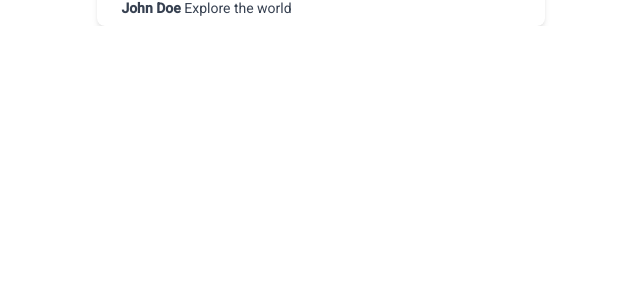
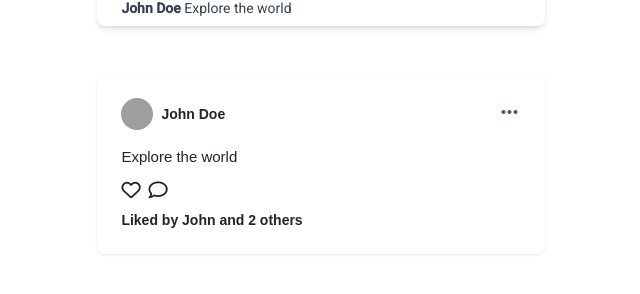
Before and after one commit to Antonio-Lucian-Popa/Socialize-FE, an Angular app: page /user-profile/1 in a window 1280 px wide. Shown: the part 1138-1432 px from the top of the page, without its empty margins (328-968 px from the left). Before the commit the page ends 1212 px from the top, so only its background shows below. Built offline with nearby package versions, Linux system fonts and the light colour scheme; grey boxes are pictures that could not be loaded.

Commit message:
Added post without images

```diff
--- a/src/app/shared/header/header.component.html
+++ b/src/app/shared/header/header.component.html
@@ -47,7 +47,7 @@
               </svg>
             </button>
 
-            <app-notification-card *ngIf="isNotificationCardOpened" class="absolute notification-card ml-3"></app-notification-card>
+            <app-notification-card *ngIf="isNotificationCardOpened" class="absolute notification-card ml-3" (isClosed)="checkNotificationOpeningStatus($event)"></app-notification-card>
 
             <!-- Profile dropdown -->
             <div class="relative ml-3">
--- a/src/app/shared/header/header.component.ts
+++ b/src/app/shared/header/header.component.ts
@@ -55,4 +55,9 @@ export class HeaderComponent implements OnInit {
     this.router.navigate(['/home']);
   }
 
+  checkNotificationOpeningStatus(event: any): void {
+    if (this.isNotificationCardOpened) {
+      this.isNotificationCardOpened = false;
+    }
+  }
 }
--- a/src/app/shared/notification-card/notification-card.component.html
+++ b/src/app/shared/notification-card/notification-card.component.html
@@ -2,7 +2,7 @@
 <div class="notifications-card bg-white rounded-lg p-4 shadow-lg">
   <div class="card-header flex justify-between items-center mb-4">
     <h3 class="text-lg font-semibold">Notifications</h3>
-    <button class="close-btn">✖️</button>
+    <button class="close-btn" (click)="closeNotificationCard()">✖️</button>
   </div>
 
   <div class="tabs flex justify-between mb-3">
--- a/src/app/shared/notification-card/notification-card.component.ts
+++ b/src/app/shared/notification-card/notification-card.component.ts
@@ -1,4 +1,4 @@
-import { Component, OnInit } from '@angular/core';
+import { Component, EventEmitter, OnInit, Output } from '@angular/core';
 
 @Component({
   selector: 'app-notification-card',
@@ -6,6 +6,8 @@ import { Component, OnInit } from '@angular/core';
   styleUrls: ['./notification-card.component.scss']
 })
 export class NotificationCardComponent implements OnInit {
+
+  @Output() isClosed = new EventEmitter<boolean>();
 
   notifications = [
     {
@@ -26,4 +28,8 @@ export class NotificationCardComponent implements OnInit {
     // TODO: Fetch notifications from a service
   }
 
+  closeNotificationCard(): void {
+    this.isClosed.emit(true);
+  }
+
 }
--- a/src/app/shared/post-list/post-list.component.ts
+++ b/src/app/shared/post-list/post-list.component.ts
@@ -79,6 +79,38 @@ export class PostListComponent implements OnInit {
         }
       ],
       numberOfComments: 30, // TODO: Fetch comments from API when user clicks on comments
+    },
+    {
+      id: 32,
+      description: 'Explore the world',
+      images: [],
+      user: {
+        id: 45,
+        firstName: 'John',
+        lastName: 'Doe',
+        image: 'https://images.unsplash.com/photo-1618641986557-1ecd230959aa?q=80&w=1887&auto=format&fit=crop&ixlib=rb-4.0.3&ixid=M3wxMjA3fDB8MHxwaG90by1wYWdlfHx8fGVufDB8fHx8fA%3D%3D'
+      },
+      likes: [
+        {
+          id: 1,
+          user: {
+            id: 45,
+            firstName: 'John',
+            lastName: 'Doe',
+            image: 'https://images.unsplash.com/photo-1494790108377-be9c29b29330?q=80&w=1887&auto=format&fit=crop&ixlib=rb-4.0.3&ixid=M3wxMjA3fDB8MHxwaG90by1wYWdlfHx8fGVufDB8fHx8fA%3D%3D'
+          }
+        },
+        {
+          id: 2,
+          user: {
+            id: 46,
+            firstName: 'Jane',
+            lastName: 'Doe',
+            image: 'https://images.unsplash.com/photo-1494790108377-be9c29b29330?q=80&w=1887&auto=format&fit=crop&ixlib=rb-4.0.3&ixid=M3wxMjA3fDB8MHxwaG90by1wYWdlfHx8fGVufDB8fHx8fA%3D%3D'
+          }
+        }
+      ],
+      numberOfComments: 30, // TODO: Fetch comments from API when user clicks on comments
     }
   ];
 
--- a/src/app/shared/post-list/post/post.component.html
+++ b/src/app/shared/post-list/post/post.component.html
@@ -1,4 +1,4 @@
-<div class="max-w-md mx-auto bg-white rounded-lg shadow-md overflow-hidden mt-5">
+<div class="max-w-md mx-auto bg-white rounded-lg shadow-md overflow-hidden mt-5" *ngIf="post.images.length > 0">
   <div class="px-4 py-2">
     <div class="flex items-center">
       <img class="h-8 w-8 rounded-full object-cover mr-2" [src]="post.user.image" [alt]="post.user.firstName">
@@ -56,3 +56,51 @@
     <!-- Additional post content goes here -->
   </div>
 </div>
+
+<!-- text-post.component.html -->
+<div class="max-w-md mx-auto overflow-hidden text-post bg-white rounded-lg p-4 shadow-md mb-4 mt-5" *ngIf="post.images.length === 0">
+  <div class="post-header flex items-center mb-3">
+    <!-- User Avatar -->
+    <img [src]="post.user.image" alt="{{ post.user.firstName }}" class="h-8 w-8 rounded-full object-cover mr-2">
+    <div class="flex items-center justify-between w-100">
+      <div class="text-sm font-semibold">{{post.user.firstName}} {{post.user.lastName}}</div>
+      <div class="ml-auto text-sm text-gray-600">
+        <button mat-button [matMenuTriggerFor]="menu">
+          <mat-icon class="material-symbols-outlined">
+            more_horiz
+          </mat-icon>
+        </button>
+        <mat-menu #menu="matMenu">
+          <button mat-menu-item>Item 1</button>
+          <button mat-menu-item>Item 2</button>
+        </mat-menu>
+      </div>
+      <!-- <p class="user-handle text-gray-500 mb-0">@{{ post.user.handle }}</p> -->
+    </div>
+  </div>
+
+  <div class="post-body">
+    <p class="post-content">{{ post.description }}</p>
+  </div>
+
+  <div class="">
+    <div class="flex items-center action-user">
+      <button type="button" class="margin-right-heart-btn">
+        <!-- Insert heart icon here -->
+        <i class="fa-regular fa-heart" *ngIf="!isPostLiked" (click)="toggleLikePost(post)"></i>
+        <i class="fa-solid fa-heart" *ngIf="isPostLiked" (click)="toggleLikePost(post)"></i>
+      </button>
+      <button type="button" (click)="openCommentDialog(post)">
+        <!-- Insert comment icon here -->
+        <i class="fa-regular fa-comment"></i>
+      </button>
+      <!-- <button type="button" class="ml-auto"> -->
+      <!-- Insert share icon here -->
+      <!-- </button> -->
+    </div>
+    <div class="mt-2 likes-dialog-btn" (click)="openLikesDialog(post)">
+      <span class="font-semibold">Liked by {{post.likes[0].user.firstName}} and {{post.likes.length}} others</span>
+    </div>
+    <!-- Additional post content goes here -->
+  </div>
+</div>
--- a/src/app/shared/post-list/post/post.component.scss
+++ b/src/app/shared/post-list/post/post.component.scss
@@ -11,3 +11,50 @@
     font-size: 1.2rem;
   }
 }
+
+
+
+//// post without images /////
+/// /* text-post.component.scss */
+.text-post {
+  background: #fff;
+  border-radius: 0.5rem;
+  padding: 1rem;
+  box-shadow: 0 1px 3px rgba(0, 0, 0, 0.1);
+  margin-bottom: 1rem;
+  font-family: Arial, sans-serif;
+
+  .post-header {
+    display: flex;
+    align-items: center;
+
+    .avatar {
+      width: 40px;
+      height: 40px;
+      border-radius: 50%;
+      object-fit: cover;
+      margin-right: 0.75rem;
+    }
+
+    .user-name {
+      font-weight: bold;
+    }
+
+    .user-handle {
+      color: #536471;
+      font-size: 0.875rem;
+    }
+  }
+
+  .post-content {
+    font-size: 0.9375rem;
+    line-height: 1.5;
+  }
+
+  .post-footer {
+    color: #536471;
+    font-size: 0.875rem;
+    display: flex;
+    justify-content: space-between;
+  }
+}
```
